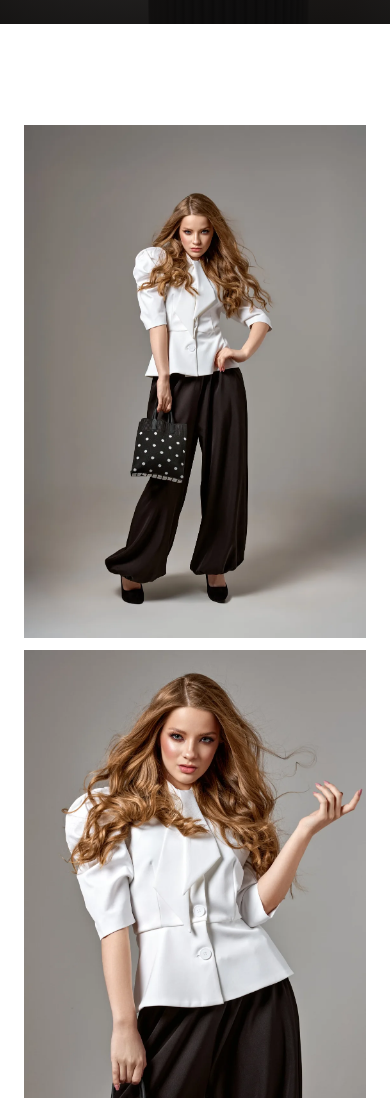
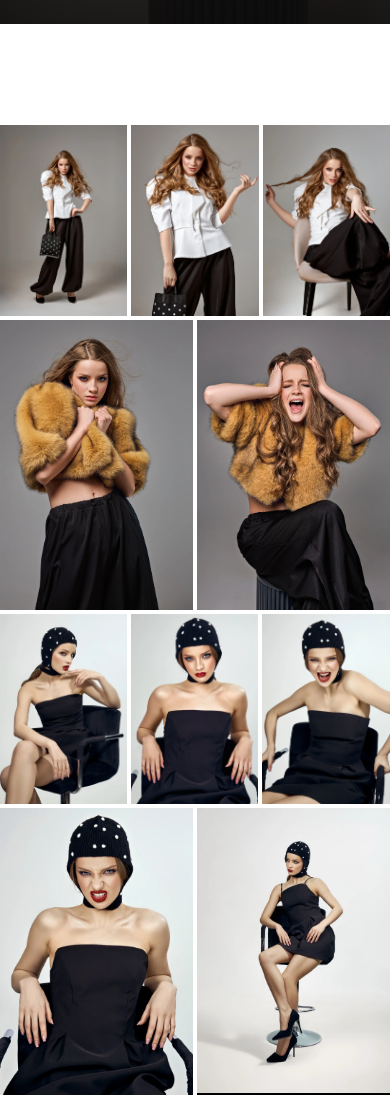
Before and after one commit to IvaNova-Anna/model-portfolio-nikaparshukova, a plain HTML site: page index.html in a window 390 px wide. Shown: the part 820-1918 px from the top of the page. Drawn offline with Linux system fonts and the light colour scheme; grey boxes are pictures that could not be loaded.

Commit message:
fix: раскладка по рядам держится и на телефоне
В одну колонку от раскладки не оставалось ничего: порядок и группировка
кадров — часть замысла съёмки, а на экране помещался один кадр, и увидеть
ритм было нельзя.

Просто вернуть ряды мало: на 390 px кадр в ряду из трёх выходил 101 px —
те самые марки, из-за которых колонка и появилась. Ширину отвоёвываем:
галерея уходит за поля страницы, зазор сжимается с 12 до 4 px. Кадр
становится 122 px, и сетка встык читается приёмом, а не теснотой.
Разглядывать всё равно идут в лайтбокс, он открывается на весь экран.

Одиночный кадр на телефоне — во всю ширину: на 52% он оказался бы самым
мелким на странице, хотя поставлен отдельно именно как главный.

За поля уходит только галерея; замеры и букинг отступы сохраняют.

Co-Authored-By: Claude Opus 5 (1M context) <noreply@anthropic.com>

```diff
--- a/style.css
+++ b/style.css
@@ -225,12 +225,22 @@ section { padding: clamp(4rem, 12vh, 8rem) 0; }
   transition: opacity .4s ease;
 }
 
-/* На телефоне ряд из трёх кадров превращается в марки — раскладываем в одну
-   колонку, порядок при этом сохраняется. */
+/* Раскладка по рядам держится и на телефоне: порядок и группировка кадров —
+   часть замысла съёмки, а в одну колонку от него ничего не остаётся, видно
+   лишь по кадру за экран. Ширину под это приходится отвоёвывать: галерея
+   уходит за поля страницы, зазор сжимается до 4 px. На 390 px кадр в ряду
+   из трёх выходит 122 px вместо 101 — и сетка встык читается приёмом, а не
+   теснотой. Разглядывать кадр всё равно идут в лайтбокс. */
 @media (max-width: 767px) {
-  .gallery__row { flex-direction: column; }
-  /* В колонке flex-basis отмерял бы высоту, а не ширину. */
-  .gallery__row--solo .gallery__item { flex: 0 0 auto; }
+  .gallery { gap: 4px; }
+  .gallery__row { gap: 4px; }
+  #gallery {
+    margin-left: calc(var(--pad) * -1);
+    margin-right: calc(var(--pad) * -1);
+  }
+  /* Одиночный кадр — во всю ширину: на 52% он оказался бы самым мелким на
+     странице, хотя поставлен отдельно именно как главный. */
+  .gallery__row--solo .gallery__item { flex: 0 0 100%; }
 }
 .gallery__item:hover img { opacity: .82; }
 .gallery__item:focus-visible {
```
